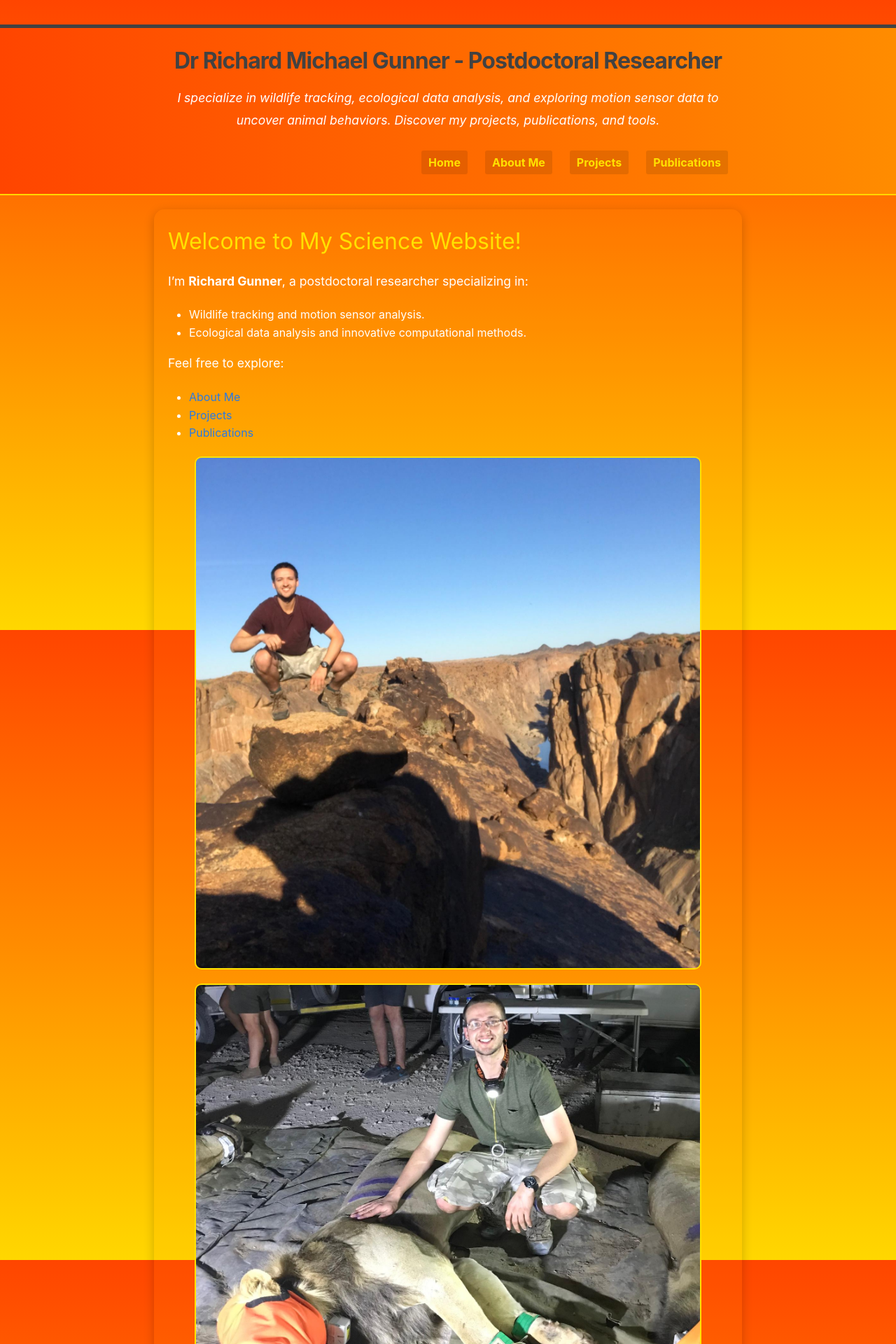
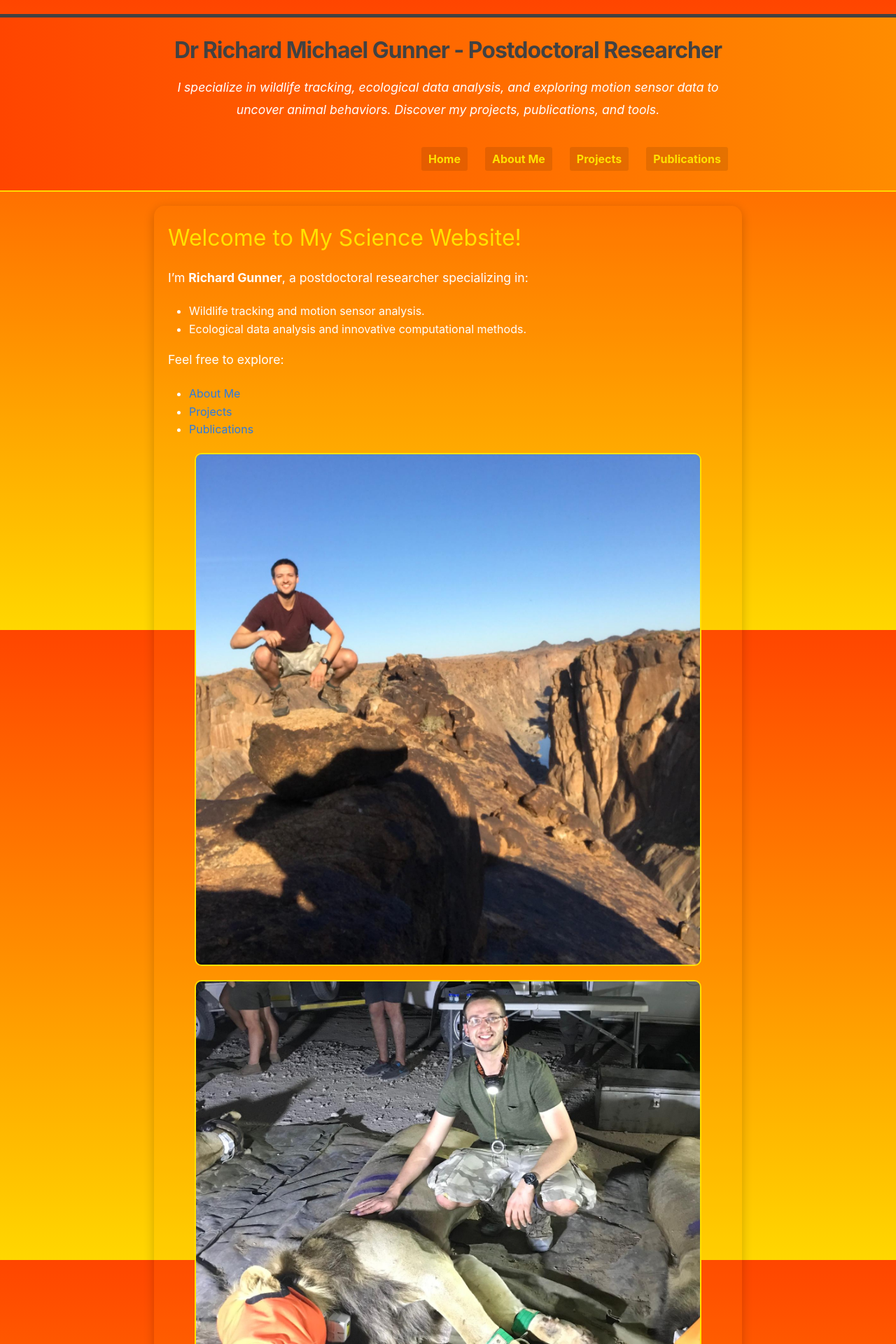
Before and after one commit to Richard6195/my-website, a Jekyll site: the page built from index.md, in a window 1280 px wide. Shown: the top 1920 px of the page at 70% size. Built offline with Jekyll 4.4.1, drawn with Linux system fonts in a browser that asks for light colours.

```diff
--- a/_sass/minima/_custom.scss
+++ b/_sass/minima/_custom.scss
@@ -4,7 +4,7 @@ body {
   line-height: 1.6;
   color: #ffffff; /* Set white text for better contrast */
   margin: 0;
-  padding-top: 15px;
+  padding: 0;
   background: linear-gradient(to bottom, #FF4500, #FF8C00, #FFD700); /* Sunset gradient */
   background-attachment: fixed; /* Ensures smooth scrolling */
 }
@@ -40,6 +40,7 @@ body {
   margin-top: 8px;
   margin-bottom: 8px;
   color: #ffffff;
+  padding-top: 10px;
 }
 
 .site-nav .page-link {
```
